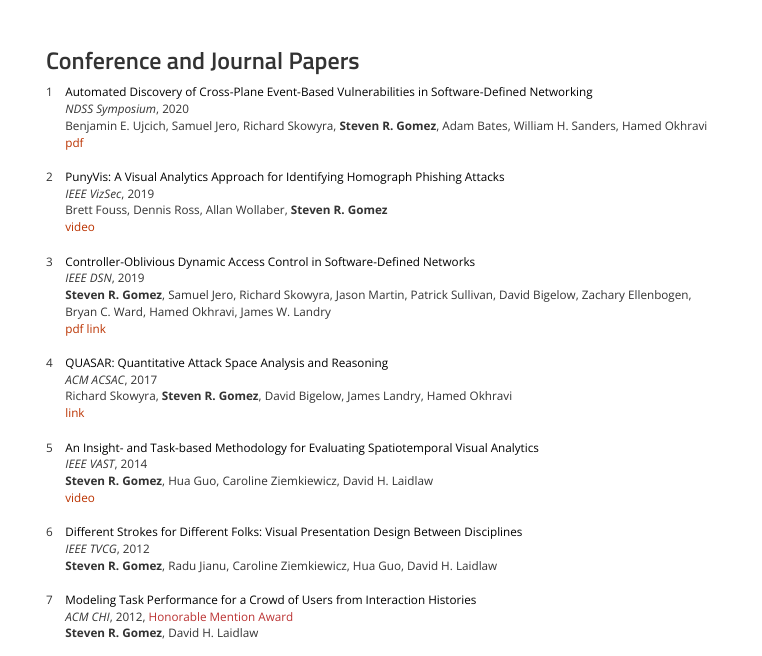
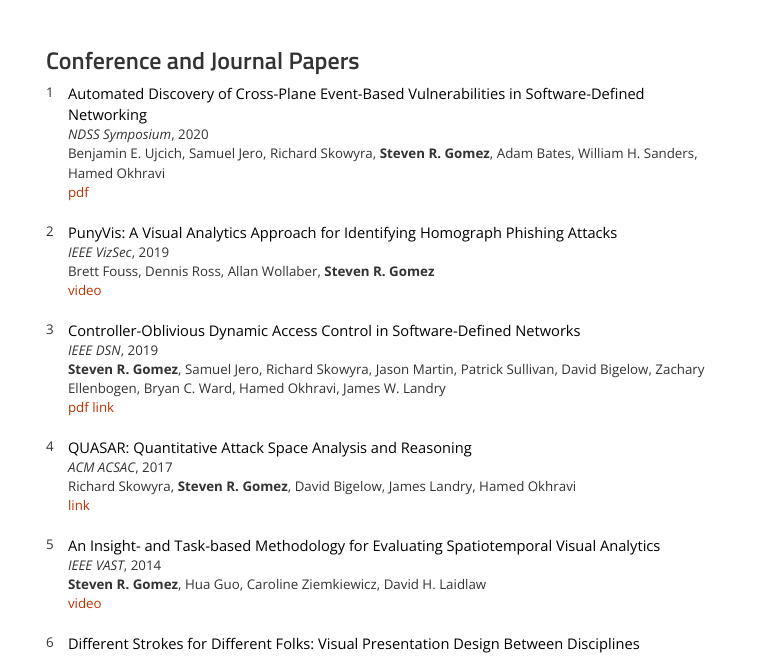
Before and after one commit to steven-gomez/steven-gomez.github.io, a plain HTML site: page index.html in a window 1280 px wide. Both pictures are taken after a click on the link "research". Shown: the part 87-743 px from the top of the page, without its empty margins (259-1021 px from the left). Drawn offline with nearby package versions, Linux system fonts and the light colour scheme.

Commit message:
Fixed some font sizing

```diff
--- a/css/style.css
+++ b/css/style.css
@@ -53,7 +53,7 @@ div .media-left, div .media-right {
     vertical-align: top;
     padding-right: .5em;
     padding-bottom: 1.5em;
-    font-size: 80%;
+    font-size: 10pt;
 }
 
 .researchtab tr
@@ -63,7 +63,7 @@ div .media-left, div .media-right {
 
 .researchtab .title
 {
-    font-size: 100%;
+    font-size: 11pt;
     font-weight: normal;
     color: #000;
     background: #fff;
```
